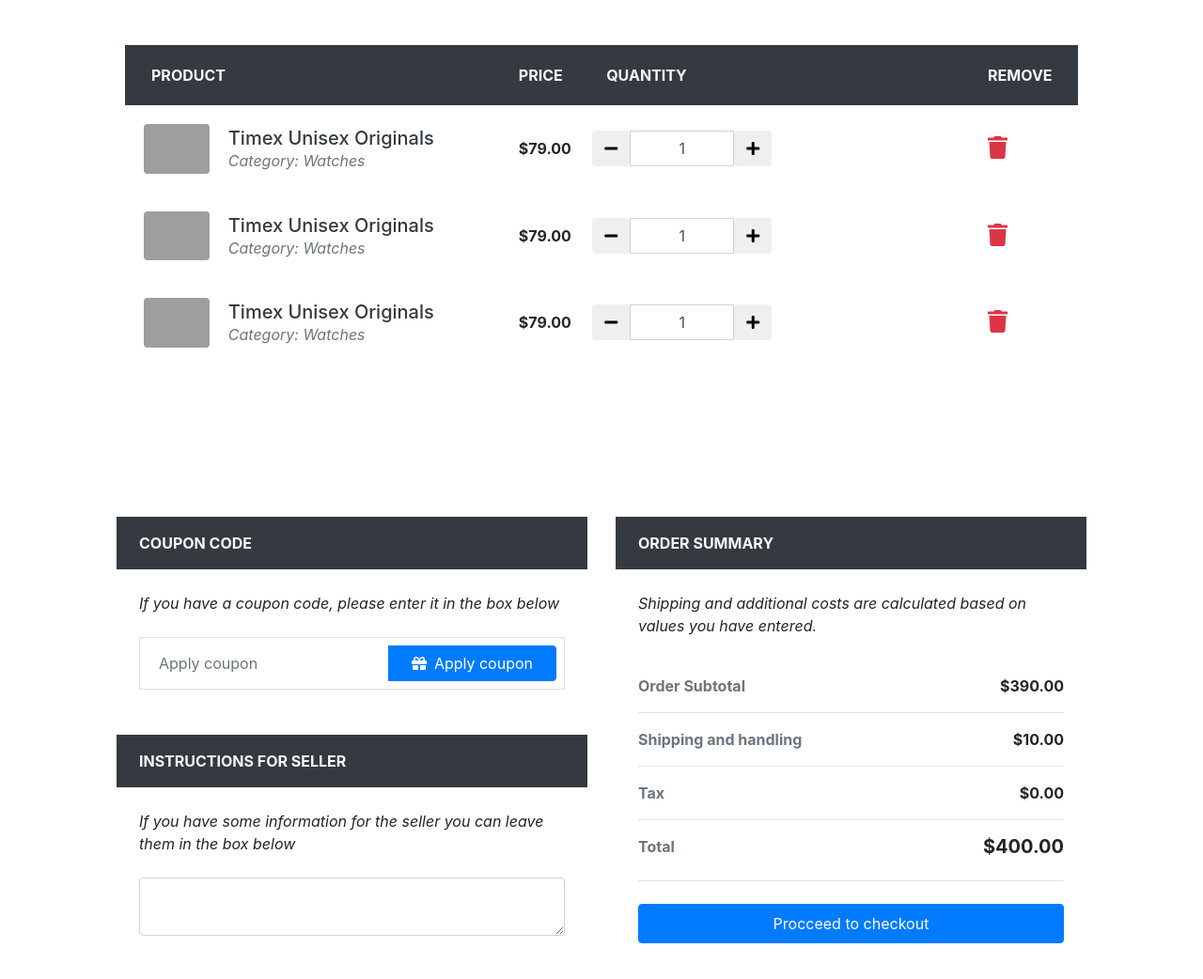
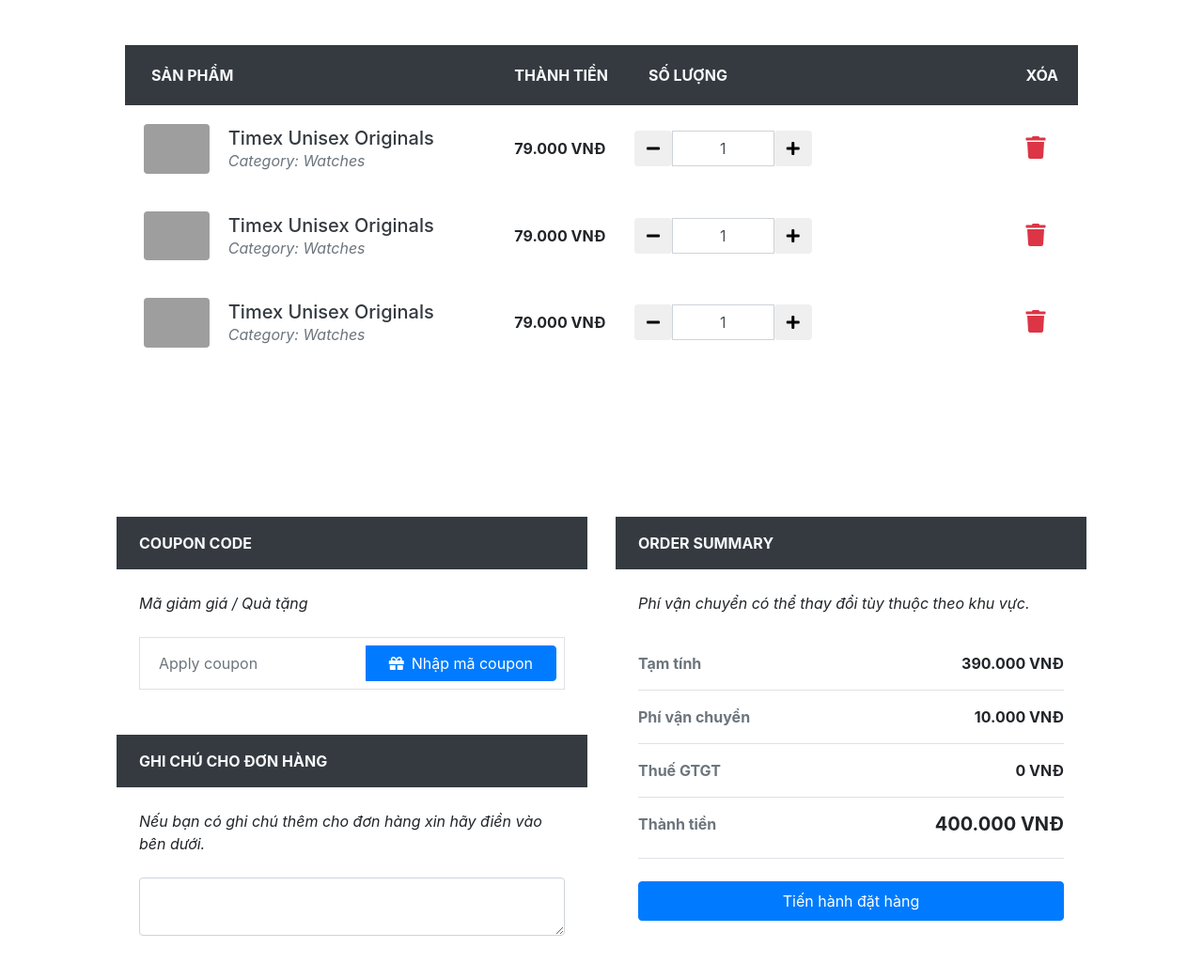
Before and after one commit to Accel-learn-how-to-code/cart, a plain HTML site: page index.html in a window 1280 px wide. Shown: the whole page at 94% size. Drawn offline with nearby package versions, Linux system fonts and the light colour scheme; grey boxes are pictures that could not be loaded.

Commit message:
add money VND

```diff
--- a/index.html
+++ b/index.html
@@ -26,16 +26,16 @@
                                         <thead>
                                             <tr>
                                                 <th scope="col" class="border-0 bg-dark text-light">
-                                                    <div class="p-2 px-3 text-uppercase">Product</div>
+                                                    <div class="p-2 px-3 text-uppercase">Sản phẩm</div>
                                                 </th>
                                                 <th scope="col" class="border-0 bg-dark text-light">
-                                                    <div class="py-2 text-uppercase">Price</div>
+                                                    <div class="py-2 text-uppercase">Thành tiền</div>
                                                 </th>
                                                 <th scope="col" class="border-0 bg-dark text-light">
-                                                    <div class="py-2 text-uppercase">Quantity</div>
+                                                    <div class="py-2 text-uppercase">Số lượng</div>
                                                 </th>
                                                 <th scope="col" class="border-0 bg-dark text-light">
-                                                    <div class="py-2 text-uppercase">Remove</div>
+                                                    <div class="py-2 text-uppercase">Xóa</div>
                                                 </th>
                                             </tr>
                                         </thead>
@@ -53,7 +53,7 @@
                                                         </div>
                                                     </div>
                                                 </th>
-                                                <td class="border-0 align-middle"><strong>$79.00</strong></td>
+                                                <td class="border-0 align-middle"><strong>79.000 VNĐ</strong></td>
                                                 <td class="border-0 align-middle">
                                                     <div class="row" style="width: 50%">
                                                         <div class="col-xs-3 col-xs-offset-3">
@@ -93,7 +93,7 @@
                                                         </div>
                                                     </div>
                                                 </th>
-                                                <td class="border-0 align-middle"><strong>$79.00</strong></td>
+                                                <td class="border-0 align-middle"><strong>79.000 VNĐ</strong></td>
                                                 <td class="border-0 align-middle">
                                                     <div class="row" style="width: 50%">
                                                         <div class="col-xs-3 col-xs-offset-3">
@@ -133,7 +133,7 @@
                                                         </div>
                                                     </div>
                                                 </th>
-                                                <td class="border-0 align-middle"><strong>$79.00</strong></td>
+                                                <td class="border-0 align-middle"><strong>79.000 VNĐ</strong></td>
                                                 <td class="border-0 align-middle">
                                                     <div class="row" style="width: 50%">
                                                         <div class="col-xs-3 col-xs-offset-3">
@@ -170,22 +170,21 @@
                                 <div class="bg-dark text-light rounded-pill px-4 py-3 text-uppercase font-weight-bold">Coupon code
                                 </div>
                                 <div class="p-4">
-                                    <p class="font-italic mb-4">If you have a coupon code, please enter it in the box
-                                        below</p>
+                                    <p class="font-italic mb-4">Mã giảm giá / Quà tặng</p>
                                     <div class="input-group mb-4 border rounded-pill p-2">
                                         <input type="text" placeholder="Apply coupon" class="form-control border-0"/>
                                         <div class="input-group-append border-0">
                                             <button id="button-addon3" type="button" class="btn btn-primary px-4 rounded-pill">
-                                            <i class="fa fa-gift mr-2"></i>Apply coupon</button>
+                                            <i class="fa fa-gift mr-2"></i>Nhập mã coupon</button>
                                         </div>
                                     </div>
                                 </div>
                                 <div class="bg-dark text-light rounded-pill px-4 py-3 text-uppercase font-weight-bold">
-                                    Instructions for seller
+                                    Ghi chú cho đơn hàng
                                 </div>
                                 <div class="p-4">
-                                    <p class="font-italic mb-4">If you have some information for the seller you can
-                                        leave them in the box below
+                                    <p class="font-italic mb-4">
+                                        Nếu bạn có ghi chú thêm cho đơn hàng xin hãy điền vào bên dưới.
                                     </p>
                                     <textarea name cols="30" rows="2" class="form-control"></textarea>
                                 </div>
@@ -196,27 +195,27 @@
                                 </div>
                                 <div class="p-4">
                                     <p class="font-italic mb-4">
-                                        Shipping and additional costs are calculated based on values you have entered.
+                                        Phí vận chuyển có thể thay đổi tùy thuộc theo khu vực.
                                     </p>
                                     <ul class="list-unstyled mb-4">
                                         <li class="d-flex justify-content-between py-3 border-bottom">
-                                            <strong class="text-muted">Order Subtotal</strong>
-                                            <strong>$390.00</strong>
+                                            <strong class="text-muted">Tạm tính</strong>
+                                            <strong>390.000 VNĐ</strong>
                                         </li>
                                         <li class="d-flex justify-content-between py-3 border-bottom">
-                                            <strong class="text-muted">Shipping and handling</strong>
-                                            <strong>$10.00</strong>
+                                            <strong class="text-muted">Phí vận chuyển</strong>
+                                            <strong>10.000 VNĐ</strong>
                                         </li>
                                         <li class="d-flex justify-content-between py-3 border-bottom">
-                                            <strong class="text-muted">Tax</strong>
-                                            <strong>$0.00</strong>
+                                            <strong class="text-muted">Thuế GTGT</strong>
+                                            <strong>0 VNĐ</strong>
                                         </li>
                                         <li class="d-flex justify-content-between py-3 border-bottom">
-                                            <strong class="text-muted">Total</strong>
-                                            <h5 class="font-weight-bold">$400.00</h5>
+                                            <strong class="text-muted">Thành tiền</strong>
+                                            <h5 class="font-weight-bold">400.000 VNĐ</h5>
                                         </li>
                                     </ul>
-                                    <a href="#" class="btn btn-primary rounded-pill py-2 btn-block">Procceed to checkout</a>
+                                    <a href="#" class="btn btn-primary rounded-pill py-2 btn-block">Tiến hành đặt hàng</a>
                                 </div>
                             </div>
                         </div>
```
